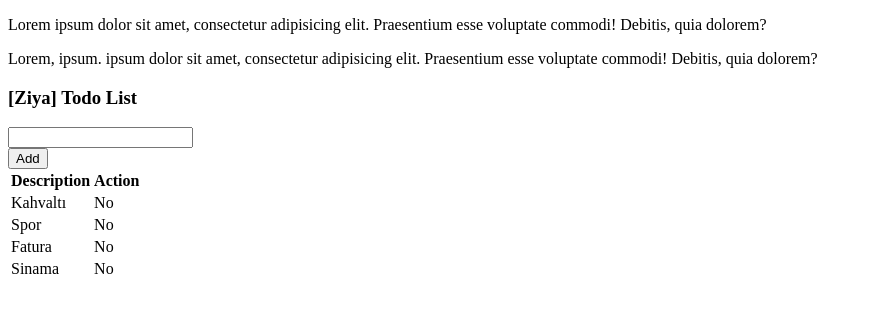
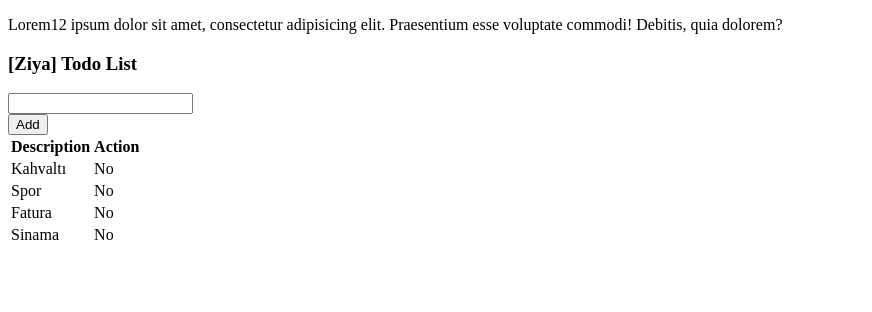
Before and after one commit to yukselmatbaa/RentAcarApp, a plain HTML site: page src/index.html in a window 1280 px wide. Shown: the whole page, without its empty margins (0-872 px from the left). Drawn offline with Linux system fonts and the light colour scheme.

Commit message:
update3 index.html

```diff
--- a/src/index.html
+++ b/src/index.html
@@ -12,11 +12,10 @@
 
 
 <body class="m-1 p-1 ">
-  <p>Lorem ipsum dolor sit amet, consectetur adipisicing elit. Praesentium esse
+  <p>Lorem12 ipsum dolor sit amet, consectetur adipisicing elit. Praesentium esse
     voluptate commodi! Debitis, quia dolorem?</p>
-    <p>Lorem, ipsum. ipsum dolor sit amet, consectetur adipisicing elit. Praesentium esse
-      voluptate commodi! Debitis, quia dolorem?</p>
-<div class="container">
+
+<div class="container3">
     <div class="row justify-content-center">
       <div class="col-6">
         <h3 class="bg-primary text-white p-3">
```
